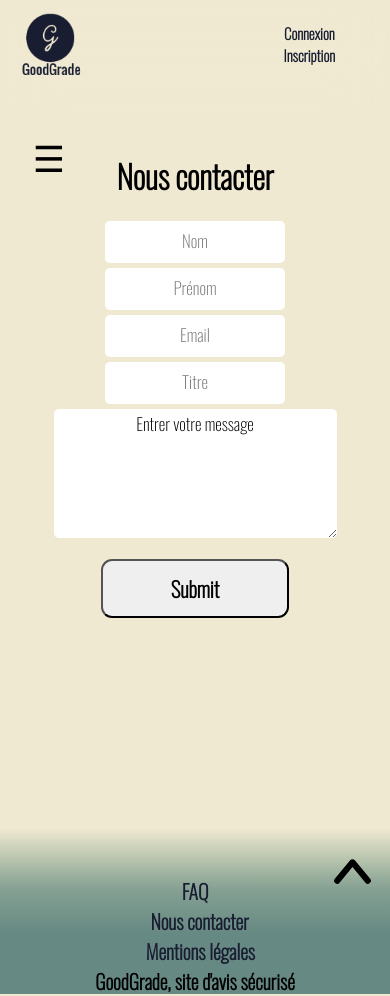
After one commit to bmuteau/goodgrade, a PHP site: page /contact.php in a window 390 px wide. The commit adds this page. Run offline with PHP 8.4, Linux system fonts and the light colour scheme; some libraries are stand-ins or nearby versions.

Commit message:
contact page done and responsive done

```diff
--- /dev/null
+++ b/pages/contact.php
@@ -0,0 +1,41 @@
+<?php
+include '../template/header.php';
+?>
+<meta name="viewport" content="width=device-width, initial-scale=1.0">
+
+<link href="../styles/contact.css" rel="stylesheet">
+<link href="../styles/footer.css" rel="stylesheet">
+
+
+<div id="top"></div>
+
+<body>
+
+    <h1 class="contacte">Nous contacter </h1>
+
+    <form>
+        <input type="text" placeholder="Nom"> <br />
+        <input type="text" placeholder="Prénom"><br />
+        <input type="email" placeholder="Email" required><br />
+        <input type="text" placeholder="Titre"><br />
+        <textarea rows="5" cols="33" required> Entrer votre message </textarea><br />
+        <input type="submit" class="submit" placeholder="Envoyer ">
+
+    </form>
+
+</body>
+
+<footer>
+
+
+
+    <div class="footer">
+
+        <div class="faq"><a href="#">FAQ</a></div>
+        <a href="#top"> <img src="../src/iconfinder_arrow_forward_navigation_next_right_3994400.svg" class="up"></a>
+        <div class="contact"><a href="#">Nous contacter</a></div>
+        <div class="legal"><a href="#">Mentions légales</a></div>
+        <div class="copyright">GoodGrade, site d'avis sécurisé</div>
+
+    </div>
+</footer>
--- a/pages/faq.php
+++ b/pages/faq.php
@@ -49,6 +49,7 @@ include '../template/header.php';
             </p>
 
         </div>
+        <h2 class="asking"><a href="../pages/contact.php">Pour poser votre question, cliquer ici</a></h2>
 
     </div>
 </body>
--- /dev/null
+++ b/styles/contact.css
@@ -0,0 +1,94 @@
+html,
+body {
+  margin: 0;
+  padding: 0;
+  height: 100%;
+}
+#main {
+  min-height: 100%;
+  position: relative;
+  padding-bottom: 100px;
+}
+.footer {
+  bottom: -150px;
+}
+.contacte {
+  margin-top: 39%;
+  text-align: center;
+}
+form {
+  text-align: center;
+}
+input[type="text"] {
+  width: 46%;
+  height: 5%;
+  border: none;
+}
+input[type="email"] {
+  width: 46%;
+  height: 5%;
+  border: none;
+}
+input {
+  margin-bottom: 5px;
+  border-radius: 5px;
+}
+textarea {
+  border-radius: 5px;
+  margin-bottom: 21px;
+  border: none;
+  font-size: 17px;
+  text-align: center;
+}
+input::placeholder {
+  font-size: 17px;
+  text-align: center;
+}
+.submit {
+  width: 48%;
+  height: 7%;
+  font-size: 21px;
+  font-weight: bolder;
+  border-radius: 11px;
+}
+/* RESPONSIVE  */
+
+@media (min-width: 426px) {
+  .contacte {
+    margin-top: 20%;
+  }
+  textarea {
+    width: 67%;
+    font-size: 21px;
+  }
+  input::placeholder {
+    font-size: 21px;
+  }
+  input {
+    margin-bottom: 10px;
+    text-align: center;
+  }
+}
+
+@media (min-width: 768px) and (max-width: 2129px) {
+  .contacte {
+    margin-top: 19%;
+    font-size: 38px;
+  }
+  input[type="text"] {
+    width: 35%;
+  }
+  input[type="email"] {
+    width: 35%;
+  }
+  textarea {
+    width: 35%;
+    height: 15%;
+  }
+  .footer {
+    bottom: -550px;
+  }
+  .submit {
+    width: 15%;
+  }
+}
--- a/styles/faq.css
+++ b/styles/faq.css
@@ -10,7 +10,7 @@ body {
   padding-bottom: 100px;
 }
 .footer {
-  bottom: -650px;
+  bottom: -700px;
 }
 .center {
   margin-top: 42%;
--- a/template/header.php
+++ b/template/header.php
@@ -30,7 +30,7 @@
     <div><a href="../pages/faq.php">• FAQ </a></div>
     <br />
 
-    <div> <a href="#">• Nous contacter</a></div>
+    <div> <a href="../pages/contact.php">• Nous contacter</a></div>
     <div><a href="#">• Mentions légale </a></div>
     <div><a href="#">• Politique de confidentialité</a></div>
     <br />
```
